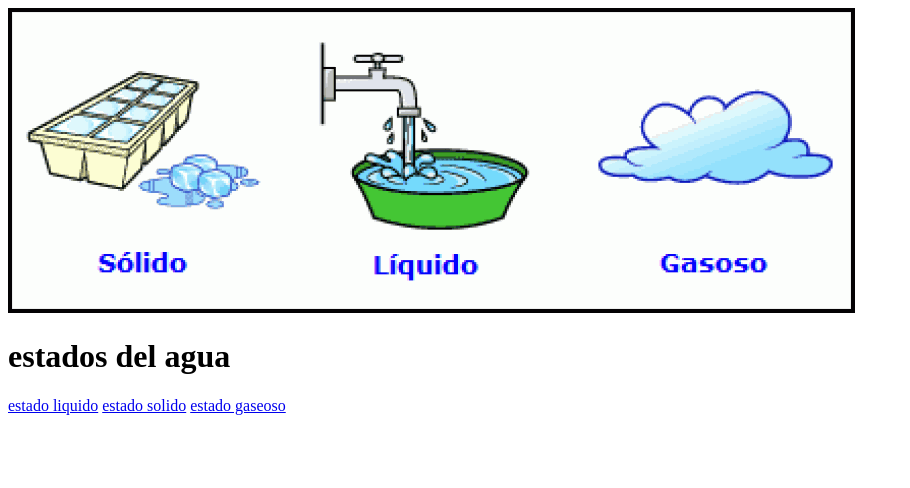
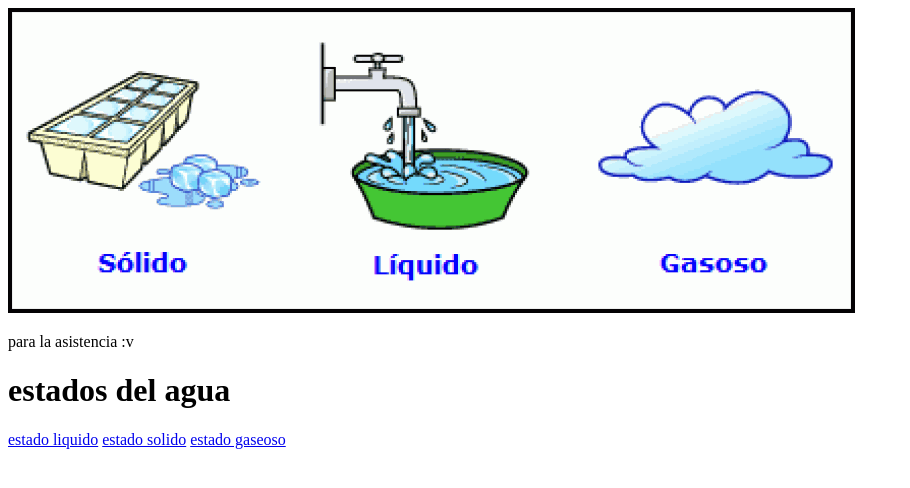
Before and after one commit to 19-orjuela/taller-4, a plain HTML site: page index.html in a window 1280 px wide. Shown: the whole page, without its empty margins (0-910 px from the left). Drawn offline with Linux system fonts and the light colour scheme.

Commit message:
firmadeasistencia

```diff
--- a/index.html
+++ b/index.html
@@ -7,7 +7,9 @@
 </head>
 <body>
     <img src="./img/timthumb-alt.gif" alt="">
+    <p>para la asistencia :v</p>
     <h1>estados del agua</h1>
+
     <a href="file:///C:/xampp/htdocs/proyectos/taller-4/taller-4/liquido/index.html">estado liquido</a>
     <a href="file:///C:/xampp/htdocs/proyectos/taller-4/taller-4/liquido/solido/index.html">estado solido</a>
     <a href="file:///C:/xampp/htdocs/proyectos/taller-4/taller-4/liquido/gaseoso/index.html">estado gaseoso</a>
```
